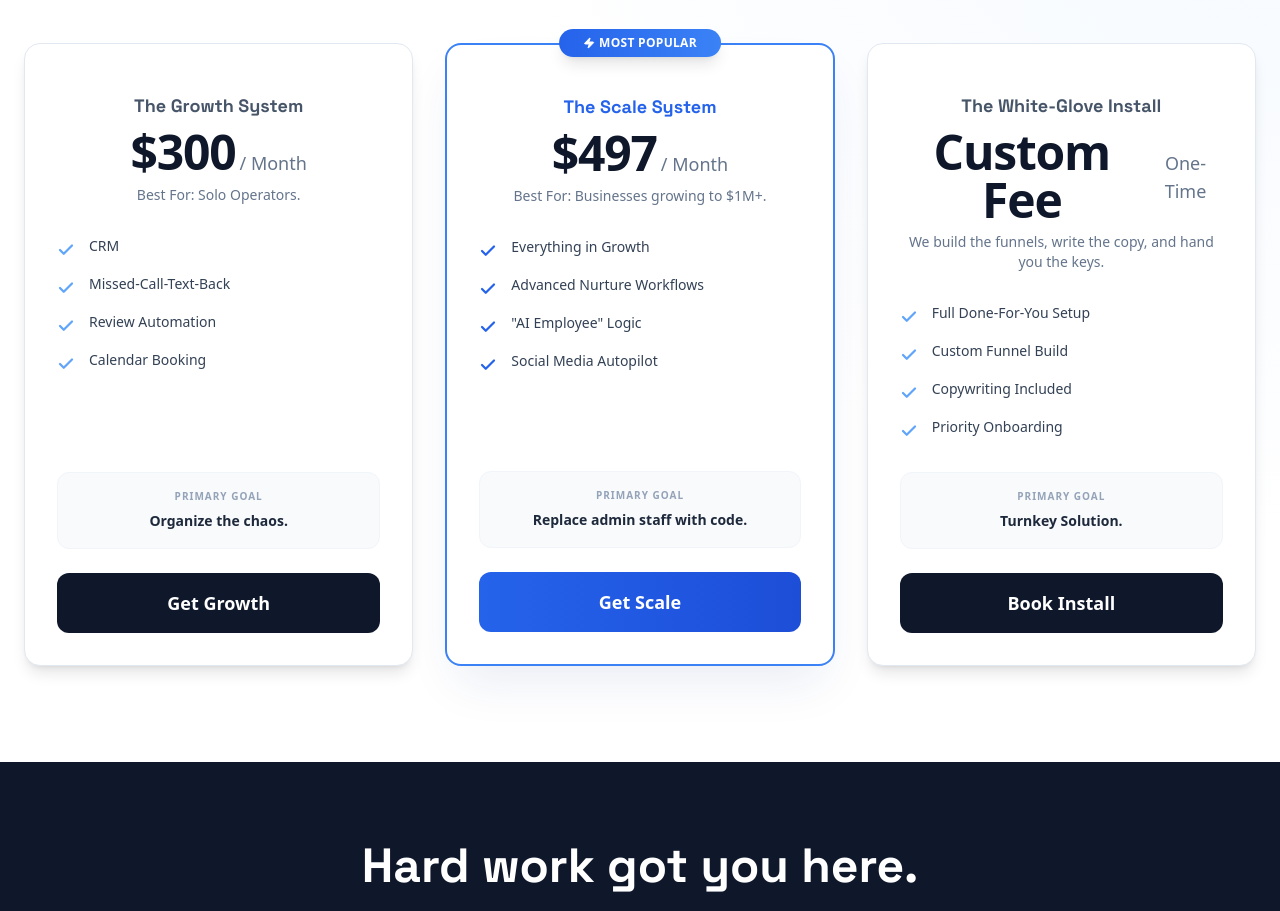
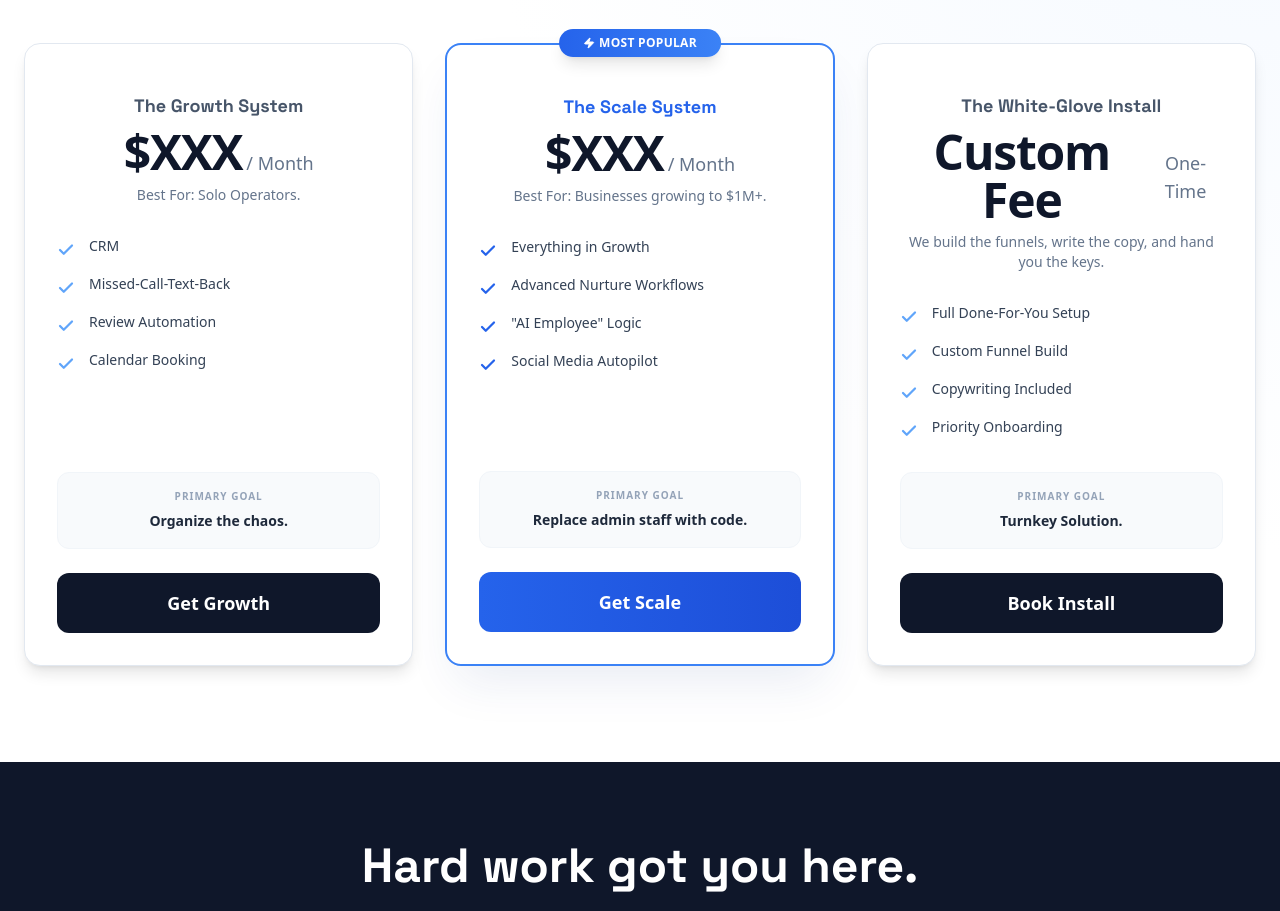
Before and after one commit to 100Bco/MinAI.biz-Web-v1.0, a React (Vite) app: page / in a window 1280 px wide. Shown: the part 8840-9751 px from the top of the page. Built offline with nearby package versions, Linux system fonts and the light colour scheme.

Commit message:
Update constants.ts

```diff
--- a/constants.ts
+++ b/constants.ts
@@ -56,7 +56,7 @@ export const NICHES: Niche[] = [
 export const PRICING: PricingTier[] = [
   {
     name: "The Growth System",
-    price: "$300",
+    price: "$XXX",
     period: "/ Month",
     description: "Best For: Solo Operators.",
     features: ["CRM", "Missed-Call-Text-Back", "Review Automation", "Calendar Booking"],
@@ -65,7 +65,7 @@ export const PRICING: PricingTier[] = [
   },
   {
     name: "The Scale System",
-    price: "$497",
+    price: "$XXX",
     period: "/ Month",
     description: "Best For: Businesses growing to $1M+.",
     features: ["Everything in Growth", "Advanced Nurture Workflows", "\"AI Employee\" Logic", "Social Media Autopilot"],
```
